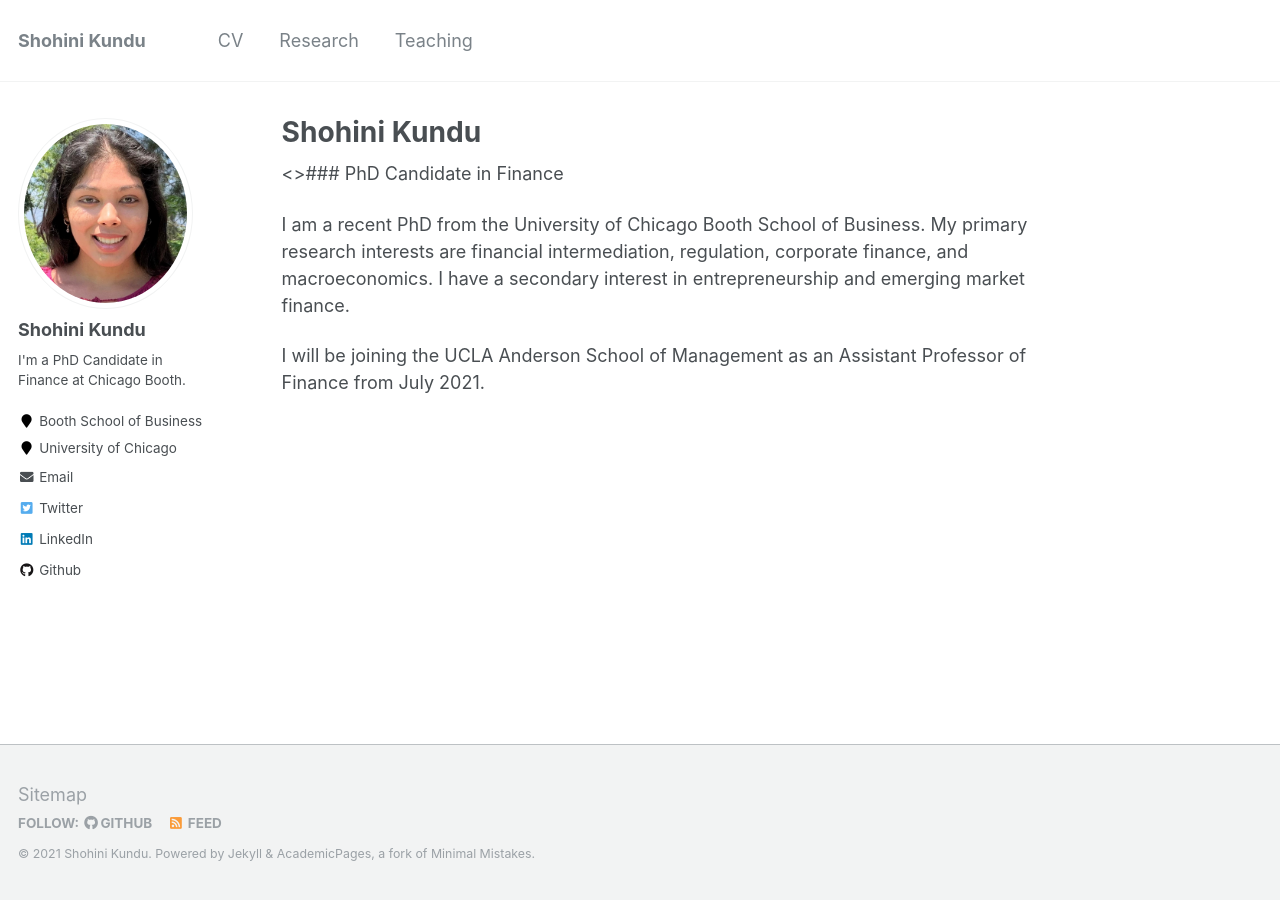
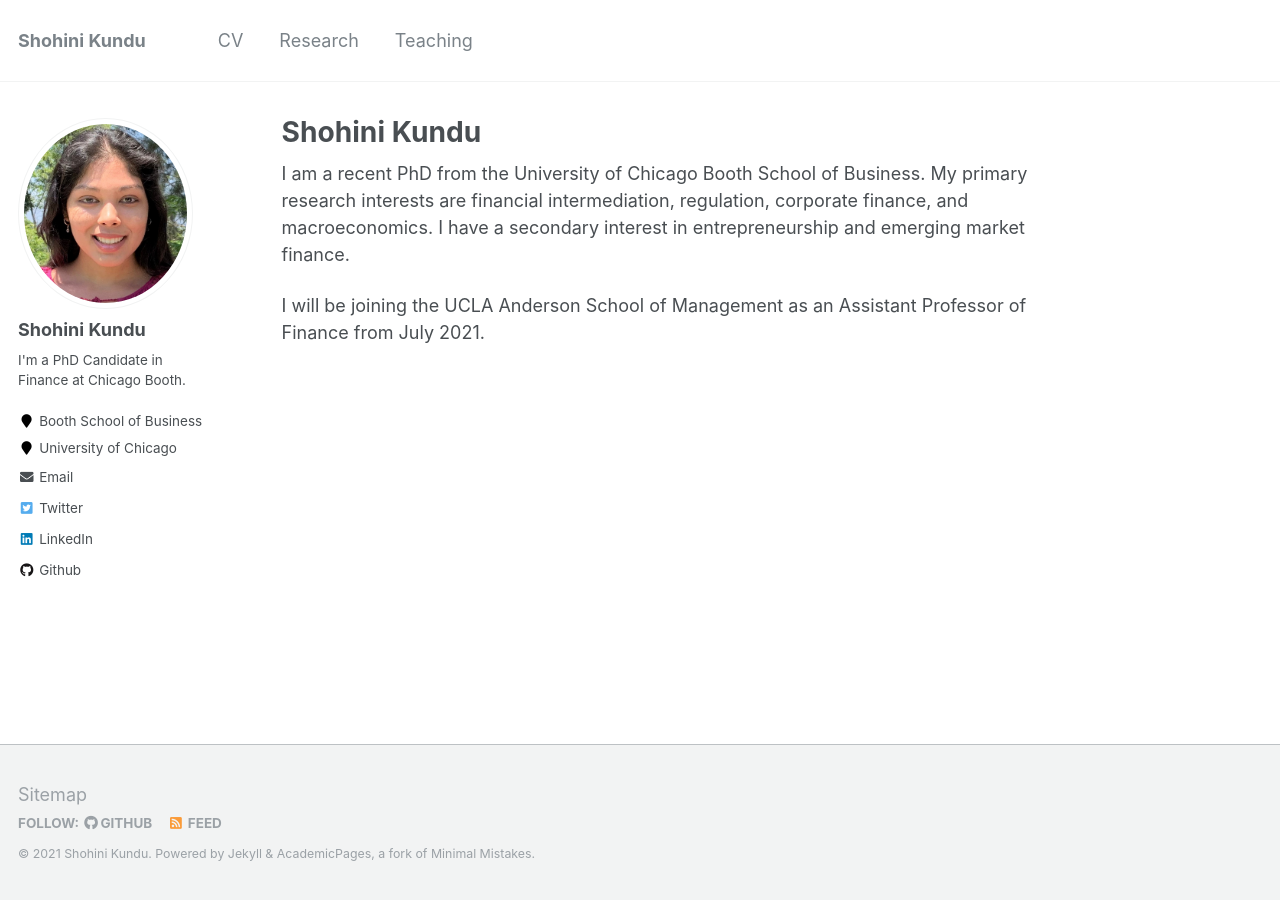
Before and after one commit to shohinikundu/shohinikundu.github.io, a Jekyll site: the page built from _pages/about.md, in a window 1280 px wide. Built offline with Jekyll 4.4.1, drawn with Linux system fonts in a browser that asks for light colours.

Commit message:
Update about.md

```diff
--- a/_pages/about.md
+++ b/_pages/about.md
@@ -7,7 +7,6 @@ redirect_from:
   - /about/
   - /about.html
 ---
-<>### PhD Candidate in Finance
 
 I am a recent PhD from the University of Chicago Booth School of Business. My primary research interests are financial intermediation, regulation, corporate finance, and macroeconomics. I have a secondary interest in entrepreneurship and emerging market finance.
 
```
